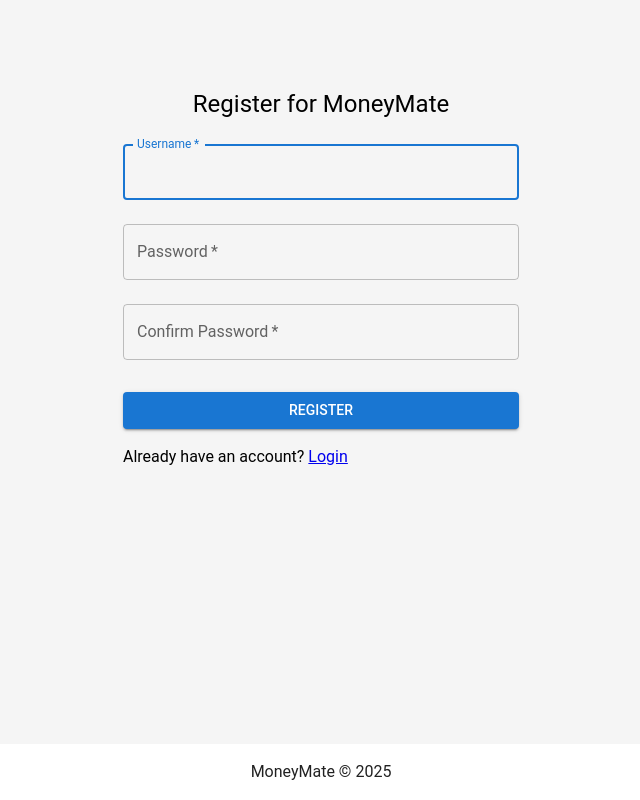
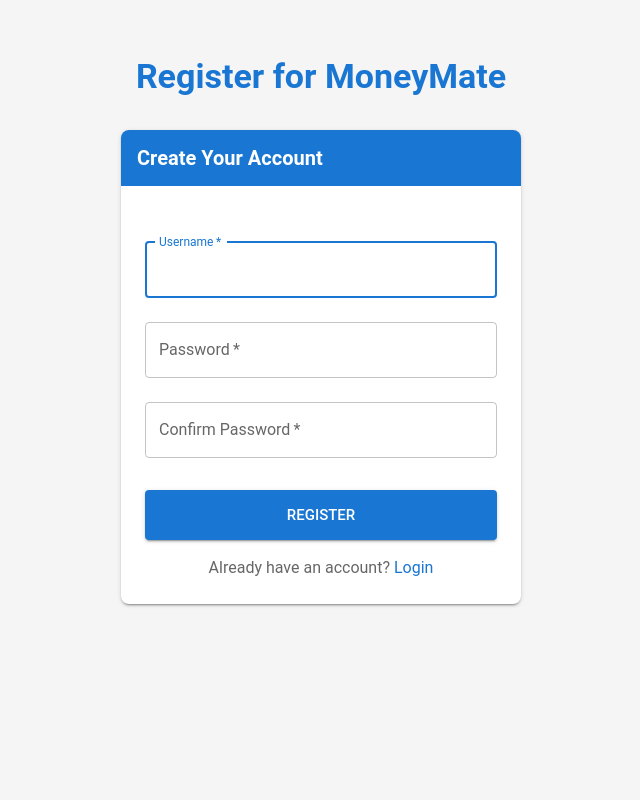
Before and after one commit to hezronokwach/MoneyMate, a React (Create React App) app in the folder client/: page /register in a window 1280 px wide. Shown: the top 800 px of the page, without its empty margins (319-959 px from the left). Built offline with nearby package versions, Linux system fonts and the light colour scheme.

Commit message:
Refactor Register component: enhance layout with styled components and improve user experience

```diff
--- a/client/src/pages/Register.js
+++ b/client/src/pages/Register.js
@@ -1,7 +1,18 @@
 import React, { useState, useContext } from 'react';
-import { TextField, Button, Container, Typography, Box, Alert } from '@mui/material';
+import { TextField, Button, Typography, Box, Alert, Paper } from '@mui/material';
+import { styled } from '@mui/material/styles';
 import { AuthContext } from '../context/AuthContext';
 import { Link } from 'react-router-dom';
+
+// Styled components for card titles
+const SectionTitle = styled(Box)(({ theme, bgcolor = '#1976d2' }) => ({
+  display: 'flex',
+  alignItems: 'center',
+  padding: theme.spacing(1.5, 2),
+  borderRadius: `${theme.shape.borderRadius}px ${theme.shape.borderRadius}px 0 0`,
+  backgroundColor: bgcolor,
+  marginBottom: theme.spacing(2),
+}));
 
 function Register() {
   const [username, setUsername] = useState('');
@@ -25,11 +36,41 @@
   };
 
   return (
-    <Container maxWidth="xs">
-      <Box sx={{ mt: 8, display: 'flex', flexDirection: 'column', alignItems: 'center' }}>
-        <Typography variant="h5">Register for MoneyMate</Typography>
-        {error && <Alert severity="error" sx={{ mt: 2, width: '100%' }}>{error}</Alert>}
-        <Box component="form" onSubmit={handleSubmit} sx={{ mt: 1 }}>
+    <Box sx={{ p: { xs: 2, sm: 4 }, maxWidth: 1400, mx: 'auto', bgcolor: '#f5f5f5', minHeight: '100vh' }}>
+      <Typography
+        variant="h4"
+        gutterBottom
+        sx={{
+          color: '#1976d2',
+          fontWeight: 'bold',
+          textAlign: 'center',
+          mb: 4,
+        }}
+      >
+        Register for MoneyMate
+      </Typography>
+      <Paper
+        sx={{
+          maxWidth: 400,
+          mx: 'auto',
+          bgcolor: '#ffffff',
+          borderRadius: 2,
+          boxShadow: 2,
+          overflow: 'hidden',
+        }}
+      >
+        <SectionTitle bgcolor="#1976d2">
+          <Typography variant="h6" sx={{ color: 'white', fontWeight: 'bold' }}>
+            Create Your Account
+          </Typography>
+        </SectionTitle>
+        <Box sx={{ p: 3 }}>
+          {error && (
+            <Alert severity="error" sx={{ mb: 3, width: '100%' }}>
+              {error}
+            </Alert>
+          )}
+          <Box component="form" onSubmit={handleSubmit}>
             <TextField
               margin="normal"
               required
@@ -38,6 +79,7 @@
               value={username}
               onChange={(e) => setUsername(e.target.value)}
               autoFocus
+              variant="outlined"
             />
             <TextField
               margin="normal"
@@ -47,6 +89,7 @@
               type="password"
               value={password}
               onChange={(e) => setPassword(e.target.value)}
+              variant="outlined"
             />
             <TextField
               margin="normal"
@@ -56,16 +99,41 @@
               type="password"
               value={confirmPassword}
               onChange={(e) => setConfirmPassword(e.target.value)}
+              variant="outlined"
             />
-          <Button type="submit" fullWidth variant="contained" sx={{ mt: 3, mb: 2 }}>
+            <Button
+              type="submit"
+              fullWidth
+              variant="contained"
+              sx={{
+                mt: 3,
+                mb: 2,
+                backgroundColor: '#1976d2',
+                '&:hover': { backgroundColor: '#0d47a1' },
+                borderRadius: 1,
+                py: 1.5,
+              }}
+              size="large"
+            >
               Register
             </Button>
-          <Typography>
-            Already have an account? <Link to="/login">Login</Link>
+            <Typography sx={{ textAlign: 'center', color: 'text.secondary' }}>
+              Already have an account?{' '}
+              <Link
+                to="/login"
+                style={{
+                  color: '#1976d2',
+                  textDecoration: 'none',
+                  fontWeight: 'medium',
+                }}
+              >
+                Login
+              </Link>
             </Typography>
           </Box>
         </Box>
-    </Container>
+      </Paper>
+    </Box>
   );
 }
 
```
Lines whose indentation alone changed are shown as unchanged.
